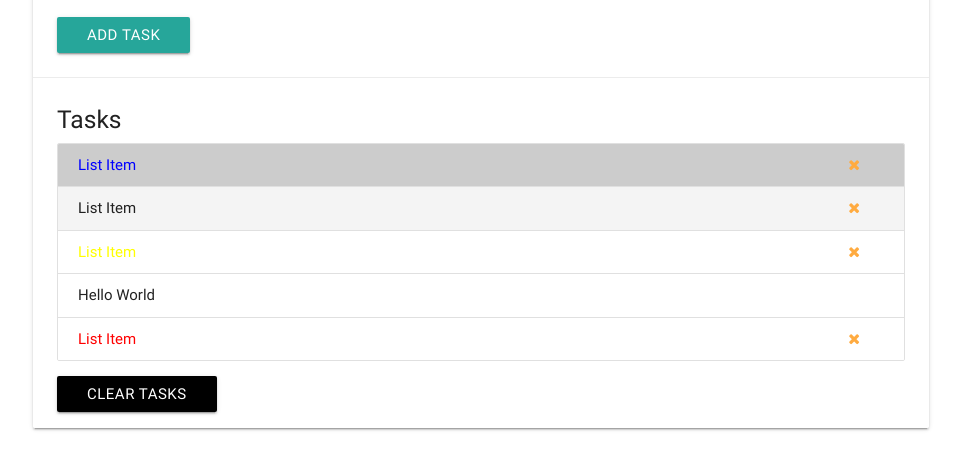
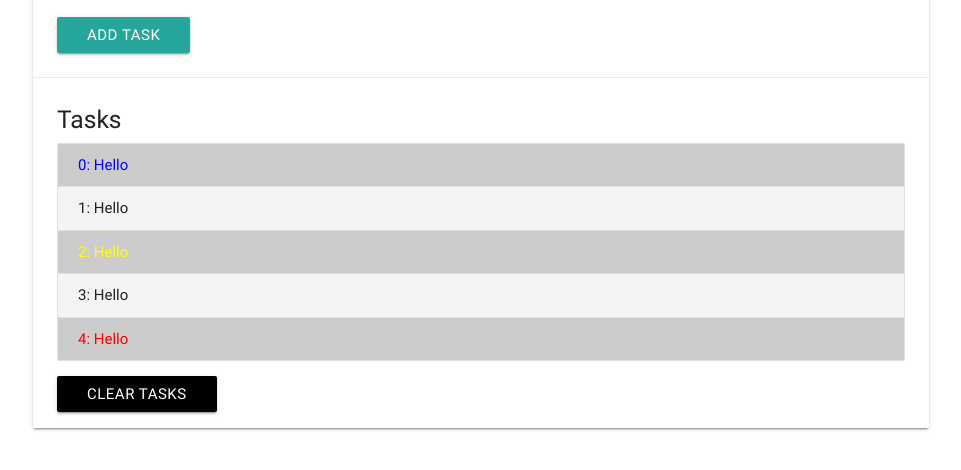
Before and after one commit to pntigurirwa/js_sandbox, a plain HTML site: page index.html in a window 1280 px wide. Shown: the part 156-626 px from the top of the page, without its empty margins (159-1120 px from the left). Drawn offline with nearby package versions, Linux system fonts and the light colour scheme.

Commit message:
DOM Selectors for Multiple elements

```diff
--- /dev/null
+++ b/dom_selector_multiple.js
@@ -0,0 +1,51 @@
+// document.getElementsByClassName
+
+// const items = document.getElementsByClassName('collection-item');
+// console.log(items);
+// console.log(items[0]);
+// items[0].style.color = 'red';
+// items[3].textContent = 'Hello';
+
+// const listItems = document.querySelector('ul').getElementsByClassName('collection-item');
+
+// console.log(listItems);
+
+// document.getElementsByTagName
+// let lis = document.getElementsByTagName('li');
+// console.log(lis);
+// console.log(lis[0]);
+// lis[0].style.color = 'red';
+// lis[3].textContent = 'Hello';
+
+// // Conver HTML Collection into array
+// lis = Array.from(lis);
+
+// lis.reverse();
+
+// lis.forEach(function(li, index){
+//   console.log(li.className);
+//   li.textContent = `${index}: Hello`;
+// });
+
+// console.log(lis);
+
+// document.querySelectorAll
+const items = document.querySelectorAll('ul.collection li.collection-item');
+
+items.forEach(function(item, index){
+    item.textContent = `${index}: Hello`;
+});
+
+const liOdd = document.querySelectorAll('li:nth-child(odd)');
+const liEven = document.querySelectorAll('li:nth-child(even)');
+
+liOdd.forEach(function(li, index){
+  li.style.background = '#ccc';
+});
+
+for(let i = 0; i < liEven.length; i++){
+  liEven[i].style.background = '#f4f4f4';
+}
+
+
+console.log(items);
--- a/index.html
+++ b/index.html
@@ -72,6 +72,7 @@
   <script src="https://cdnjs.cloudflare.com/ajax/libs/materialize/0.100.2/js/materialize.min.js"></script>
   <script src="app_1.js"></script>
   <script src="dom_selectors.js"></script>
+  <script src="dom_selector_multiple.js"></script>
 </body>
 
 </html>
```
